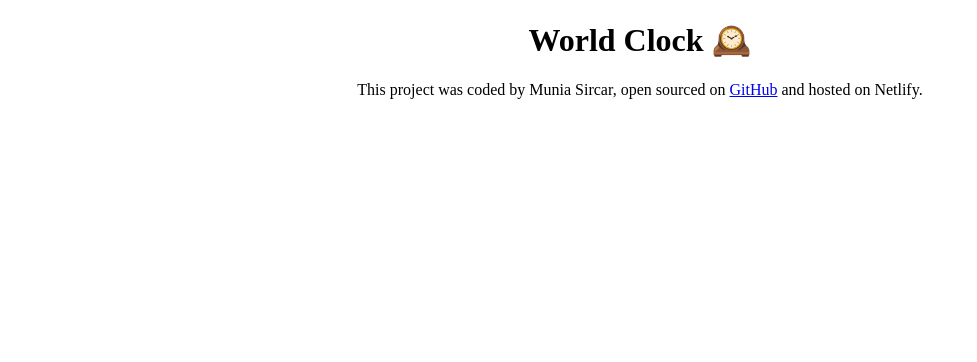
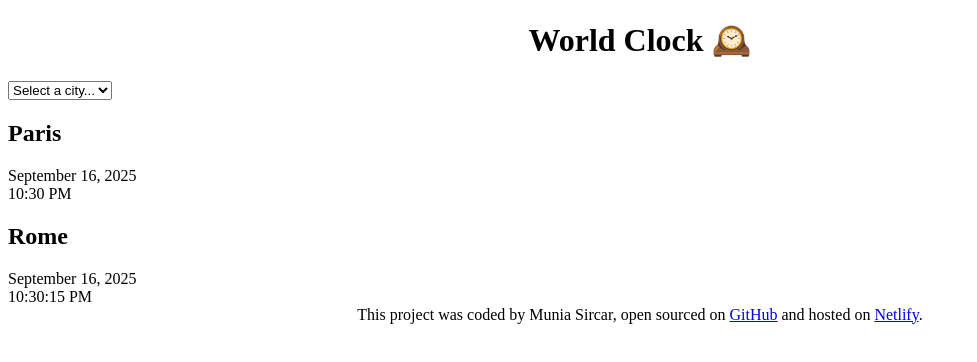
Before and after one commit to Munia-Sircar/world-clock-ms, a plain HTML site: page index.html in a window 1280 px wide. Shown: the whole page, without its empty margins (0-977 px from the left). Drawn offline with Linux system fonts and the light colour scheme.

Commit message:
Added basic HTML

```diff
--- a/index.html
+++ b/index.html
@@ -7,15 +7,36 @@
     <title>World Clock - Munia</title>
   </head>
   <body>
-    <h1>World Clock 🕰️</h1>
+    <div class="container">
+      <h1>World Clock 🕰️</h1>
+
+      <select name="" id="">
+        <option value="">Select a city...</option>
+        <option value="">Winnipeg</option>
+        <option value="">Chittagong</option>
+        <option value="">Tokyo</option>
+      </select>
+
+      <div class="city">
+        <h2>Paris</h2>
+        <div class="date">September 16, 2025</div>
+        <div class="time">10:30 PM</div>
+      </div>
+      <div class="city">
+        <h2>Rome</h2>
+        <div class="date">September 16, 2025</div>
+        <div class="time">10:30:15 PM</div>
+      </div>
+    </div>
     <footer>
       This project was coded by Munia Sircar, open sourced on
       <a href="https://github.com/Munia-Sircar/world-clock-ms" target="_blank"
         >GitHub</a
       >
       and hosted on
-      <a href="https://world-clock-ms-project.netlify.app/" target="_blank"></a
-      >Netlify.
+      <a href="https://world-clock-ms-project.netlify.app/" target="_blank"
+        >Netlify</a
+      >.
     </footer>
     <script src="index.js"></script>
   </body>
```
